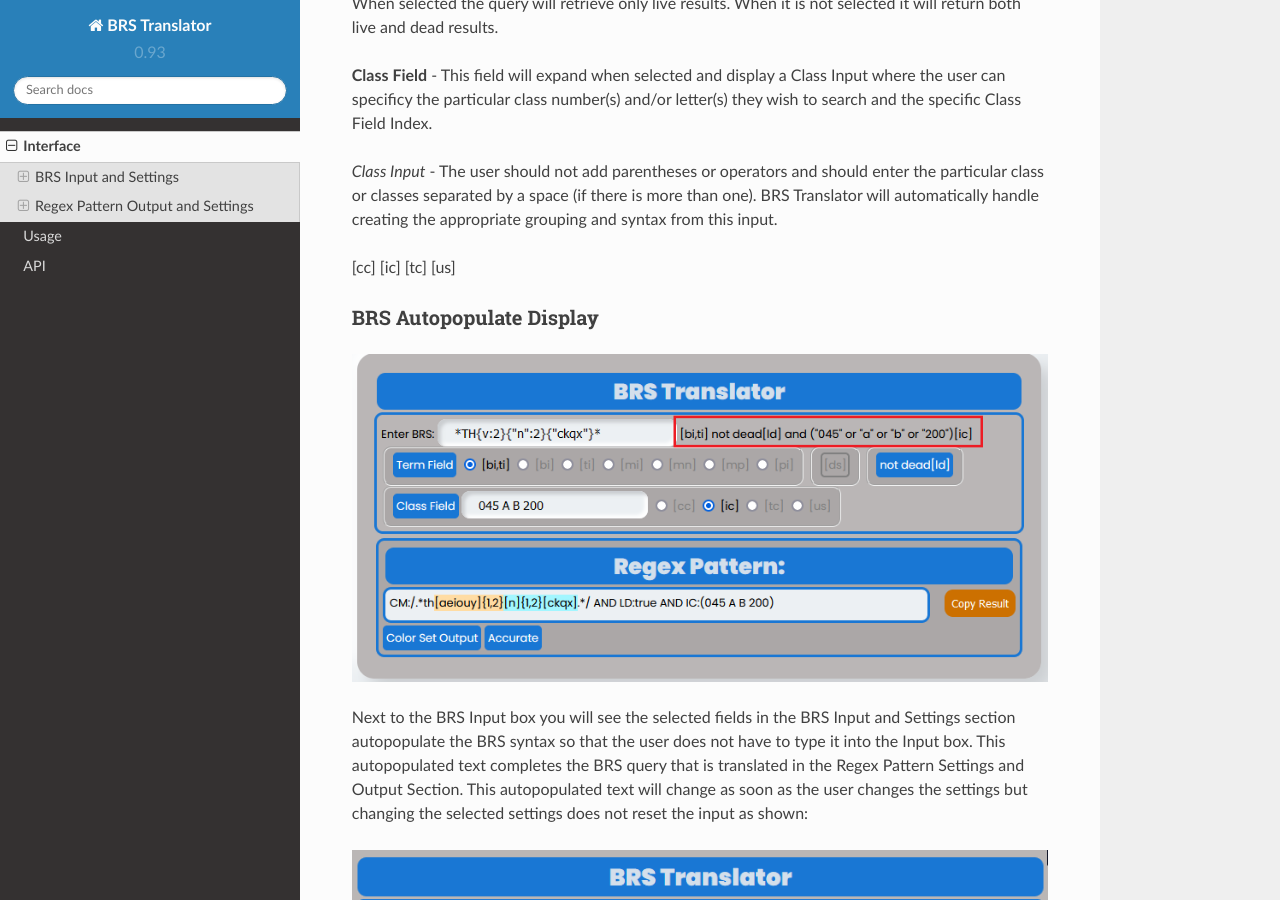
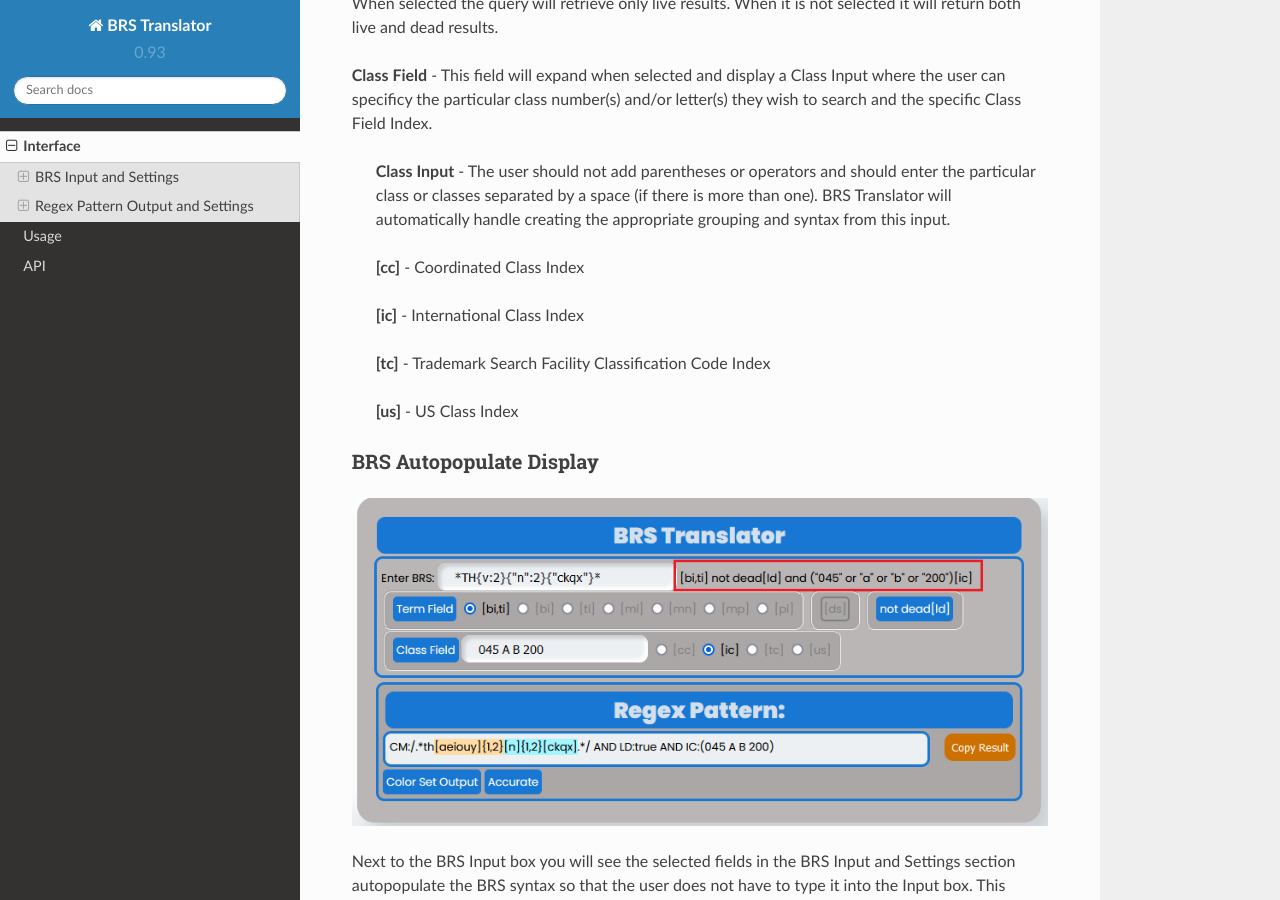
Before and after one commit to Ayjent/BRS-Translator, a Sphinx documentation site: the page built from docs/source/interface.rst, in a window 1280 px wide and 900 px high, scrolled down 3934 px. Built offline with Sphinx 7.4.7 and the Read the Docs theme 2.0.0, drawn with Linux system fonts in a browser that asks for light colours.

Commit message:
Update interface.rst

```diff
--- a/docs/source/interface.rst
+++ b/docs/source/interface.rst
@@ -60,12 +60,15 @@
 
 **Class Field** - This field will expand when selected and display a Class Input where the user can specificy the particular class number(s) and/or letter(s) they wish to search and the specific Class Field Index.
 
-*Class Input* - The user should not add parentheses or operators and should enter the particular class or classes separated by a space (if there is more than one).  BRS Translator will automatically handle creating the appropriate grouping and syntax from this input.
+ **Class Input** - The user should not add parentheses or operators and should enter the particular class or classes separated by a space (if there is more than one).  BRS Translator will automatically handle creating the appropriate grouping and syntax from this input.
 
-[cc]
-[ic]
-[tc]
-[us]
+ **[cc]** - Coordinated Class Index
+
+ **[ic]** - International Class Index
+
+ **[tc]** - Trademark Search Facility Classification Code Index
+
+ **[us]** - US Class Index
 
 BRS Autopopulate Display
 ^^^^^^^^^^^^^^^^^^^^^^^^
```
